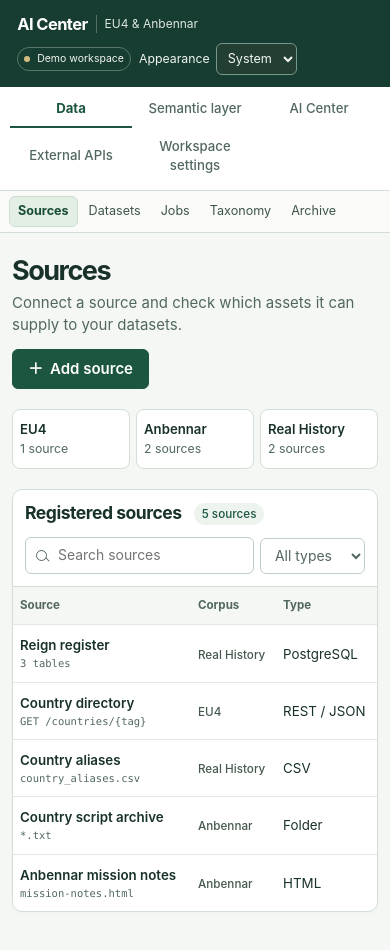
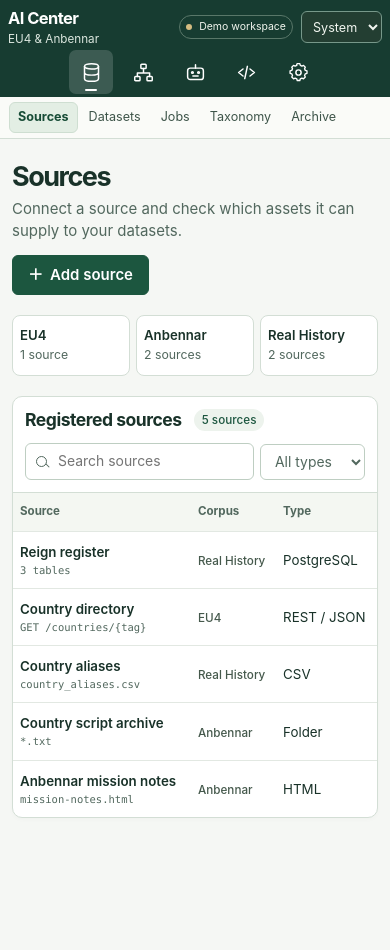
Before and after one commit to Julian-jh/Eu4-Anbennar-Agent, a plain HTML site: page ai-center-frontend/index.html in a window 390 px wide. After the commit the page ends 869 px from the top, so only its background shows below. Drawn offline with Linux system fonts and the light colour scheme.

Commit message:
feat(navigation): place accessible area icons in the workspace header

```diff
--- a/ai-center-frontend/app.js
+++ b/ai-center-frontend/app.js
@@ -3,8 +3,30 @@
   if (!root) return;
   const $ = (id) => root.querySelector('#ac-' + id);
   const all = (selector) => Array.from(root.querySelectorAll(selector));
-  const symbols = {'database':'▤','git-fork':'⑂','sliders-horizontal':'☷','activity':'∿','cable':'⇄','settings':'⚙︎'};
-  all('.ac-icon i').forEach(icon => {icon.dataset.fallback = symbols[icon.dataset.lucide] || '';});
+  const areaButtons = all('.ac-primary-nav [data-area]');
+  let touchHintTimer;
+  function clearTouchHint() {
+    clearTimeout(touchHintTimer);
+    for (const button of areaButtons) delete button.dataset.touchLabel;
+  }
+  for (const button of areaButtons) {
+    button.addEventListener('pointerenter',() => {delete button.dataset.dismissed;});
+    button.addEventListener('focus',() => {delete button.dataset.dismissed;});
+    button.addEventListener('pointerup',event => {
+      if (event.pointerType !== 'touch') return;
+      clearTouchHint();
+      delete button.dataset.dismissed;
+      button.dataset.touchLabel = '';
+      touchHintTimer = setTimeout(clearTouchHint,1500);
+    });
+  }
+  root.addEventListener('pointerdown',clearTouchHint);
+  document.addEventListener('keydown',event => {
+    if (event.key === 'Escape') {
+      clearTouchHint();
+      for (const button of areaButtons) button.dataset.dismissed = '';
+    }
+  });
   const navigation = {
     data: [['catalog','Sources','sources'],['datasets','Datasets','lifecycle'],['jobs','Jobs','lifecycle'],['taxonomy','Taxonomy','lifecycle'],['archive','Archive','lifecycle']],
     semantic: [['overview','Model overview','semantic'],['mappings','Field mappings','semantic'],['validation','Validation','semantic']],
@@ -217,7 +239,7 @@
     for (const button of all('[data-area]')) {
       if (button.dataset.area === route.area) {
         button.setAttribute('aria-current','true');
-        $('sections').setAttribute('aria-label',button.textContent.trim() + ' sections');
+        $('sections').setAttribute('aria-label',button.getAttribute('aria-label') + ' sections');
       } else button.removeAttribute('aria-current');
     }
     for (const button of all('[data-section]')) {
--- a/ai-center-frontend/data-menu/data-menu.css
+++ b/ai-center-frontend/data-menu/data-menu.css
@@ -4,12 +4,11 @@
   --rail-pad: max(16px, calc((100vw - 1460px) / 2));
   display: grid;
   grid-template-columns: calc(var(--rail-width) + var(--rail-pad)) minmax(0,1fr);
-  grid-template-rows: auto 1fr;
+  grid-template-rows: 1fr;
   min-height: calc(100vh - 72px);
 }
-.dm-layout .ac-primary-nav { grid-column: 1 / -1; }
 .dm-layout .ac-secondary-nav {
-  grid-column: 1; grid-row: 2; flex-direction: column; justify-content: flex-start;
+  grid-column: 1; grid-row: 1; flex-direction: column; justify-content: flex-start;
   padding: 30px 14px 30px var(--rail-pad); gap: 3px;
   border: 0; border-right: 1px solid var(--line); background: #fafbf8;
 }
@@ -32,7 +31,7 @@
 .dm-layout [data-section=archive]::before { content: '▣'; }
 .dm-layout .ac-subnav:hover { background: #f0f4ed; }
 .dm-layout .ac-subnav[aria-current=page] { background: #e3eee4; border-color: #cedeD1; color: #174c36; box-shadow: none; }
-.dm-layout main { grid-column: 2; grid-row: 2; width: 100%; max-width: 1340px; padding: clamp(24px,3vw,46px) clamp(22px,3.6vw,64px) 64px; }
+.dm-layout main { grid-column: 2; grid-row: 1; width: 100%; max-width: 1340px; padding: clamp(24px,3vw,46px) clamp(22px,3.6vw,64px) 64px; }
 .dm-layout h1 { font-size: clamp(1.8rem,2.7vw,2.5rem); }
 .dm-subtitle { margin-top: 6px; color: var(--muted); }
 .dm-head,.dm-toolbar,.dm-actions,.dm-tabs { display: flex; align-items: center; gap: 10px; flex-wrap: wrap; }
@@ -102,7 +101,7 @@
 .dm-source-feedback:empty { display: none; }
 .dm-catalog-browser { min-width: 0; }
 .dm-folder-rail {
-  min-width: 0; grid-column: 2; grid-row: 2; padding: 26px 10px;
+  min-width: 0; grid-column: 2; grid-row: 1; padding: 26px 10px;
   border-inline-end: 1px solid var(--line); background: var(--paper);
 }
 .dm-layout:has(> .dm-folder-rail:not([hidden])) {
--- a/ai-center-frontend/index.html
+++ b/ai-center-frontend/index.html
@@ -35,17 +35,17 @@
 <div id="ac-workbench" aria-label="AI Center demo workspace">
 
 <header class="ac-top">
-  <div class="ac-topgroup"><strong class="ac-brand"><span class="ac-mark" aria-hidden="true"><span></span><span></span><span></span></span>AI Center</strong><span class="ac-project">EU4 &amp; Anbennar</span></div>
-  <div class="ac-topgroup"><span class="ac-sample">Demo workspace</span><label class="ac-theme-picker"><span>Appearance</span><select id="ac-theme" aria-label="Appearance"><option value="system">System</option><option value="light">Light</option><option value="dark">Dark</option></select></label><span class="ac-person"><span class="ac-avatar" aria-hidden="true">W</span>Workspace owner</span></div>
+  <div class="ac-topgroup ac-identity"><strong class="ac-brand" aria-label="AI Center"><span class="ac-mark" aria-hidden="true"><span></span><span></span><span></span></span><span class="ac-brand-name">AI Center</span></strong><span class="ac-project">EU4 &amp; Anbennar</span></div>
+  <nav class="ac-primary-nav" aria-label="Main areas">
+    <button type="button" class="ac-nav" data-area="data" aria-label="Data" aria-current="true"><svg viewBox="0 0 24 24" aria-hidden="true"><ellipse cx="12" cy="5" rx="8" ry="3"/><path d="M4 5v14c0 1.7 3.6 3 8 3s8-1.3 8-3V5M4 12c0 1.7 3.6 3 8 3s8-1.3 8-3"/></svg><span class="ac-nav-label" aria-hidden="true">Data</span></button>
+    <button type="button" class="ac-nav" data-area="semantic" aria-label="Semantic layer"><svg viewBox="0 0 24 24" aria-hidden="true"><rect x="9" y="2.5" width="6" height="5" rx="1"/><path d="M12 7.5v5m-7 4v-4h14v4"/><rect x="2" y="16.5" width="6" height="5" rx="1"/><rect x="16" y="16.5" width="6" height="5" rx="1"/></svg><span class="ac-nav-label" aria-hidden="true">Semantic layer</span></button>
+    <button type="button" class="ac-nav" data-area="ai" aria-label="AI Center"><svg viewBox="0 0 24 24" aria-hidden="true"><rect x="3" y="7" width="18" height="13" rx="3"/><path d="M12 3v4M9 16h6"/><circle cx="8.5" cy="12" r="1"/><circle cx="15.5" cy="12" r="1"/></svg><span class="ac-nav-label" aria-hidden="true">AI Center</span></button>
+    <button type="button" class="ac-nav" data-area="api" aria-label="External APIs"><svg viewBox="0 0 24 24" aria-hidden="true"><path d="m8 8-5 4 5 4m8-8 5 4-5 4m-3-11-3 14"/></svg><span class="ac-nav-label" aria-hidden="true">External APIs</span></button>
+    <button type="button" class="ac-nav" data-area="settings" aria-label="Workspace settings"><svg viewBox="0 0 24 24" aria-hidden="true"><path d="m9.8 3 .6-1h3.2l.6 2.2 2 .9 2-.9 2.2 2.2-.9 2 .9 2 2.1.6v3.1l-2.1.6-.9 2 .9 2-2.2 2.2-2-.9-2 .9-.6 2.1h-3.2l-.6-2.1-2-.9-2 .9-2.2-2.2.9-2-.9-2-2.1-.6V11l2.1-.6.9-2-.9-2 2.2-2.2 2 .9 2-.9Z" transform="translate(1 0) scale(.92)"/><circle cx="12" cy="12" r="3"/></svg><span class="ac-nav-label" aria-hidden="true">Workspace settings</span></button>
+  </nav>
+  <div class="ac-topgroup ac-utilities"><span class="ac-sample">Demo workspace</span><label class="ac-theme-picker"><span>Appearance</span><select id="ac-theme" aria-label="Appearance"><option value="system">System</option><option value="light">Light</option><option value="dark">Dark</option></select></label><span class="ac-person"><span class="ac-avatar" aria-hidden="true">W</span>Workspace owner</span></div>
 </header>
 <div class="ac-shell">
-  <nav class="ac-primary-nav" aria-label="Main areas">
-    <button type="button" class="ac-nav" data-area="data" aria-current="true"><span class="ac-icon" aria-hidden="true"><i data-lucide="database"></i></span>Data</button>
-    <button type="button" class="ac-nav" data-area="semantic"><span class="ac-icon" aria-hidden="true"><i data-lucide="git-fork"></i></span>Semantic layer</button>
-    <button type="button" class="ac-nav" data-area="ai"><span class="ac-icon" aria-hidden="true"><i data-lucide="sliders-horizontal"></i></span>AI Center</button>
-    <button type="button" class="ac-nav" data-area="api"><span class="ac-icon" aria-hidden="true"><i data-lucide="cable"></i></span>External APIs</button>
-    <button type="button" class="ac-nav" data-area="settings"><span class="ac-icon" aria-hidden="true"><i data-lucide="settings"></i></span>Workspace settings</button>
-  </nav>
   <nav class="ac-secondary-nav" aria-label="Data sections" id="ac-sections"><span class="dm-rail-title" aria-hidden="true">Data workspace</span></nav>
   <aside id="ac-folder-rail" class="dm-folder-rail" aria-label="Dataset catalog navigation" hidden></aside>
   <main aria-label="AI Center work area">
--- a/ai-center-frontend/styles.css
+++ b/ai-center-frontend/styles.css
@@ -32,7 +32,10 @@ code,.ac-mono { font: .93em/1.5 "Cascadia Mono",Consolas,monospace; overflow-wra
 .sr-only { position: absolute; width: 1px; height: 1px; margin: -1px; padding: 0; overflow: hidden; clip-path: inset(50%); white-space: nowrap; border: 0; }
 #ac-workbench { --gutter: max(clamp(16px,4.4vw,72px),calc((100vw - 1320px)/2)); min-height: 100vh; }
 .ac-top,.ac-topgroup,.ac-brand,.ac-person,.ac-inline,.ac-actions,.ac-blockhead,.ac-pagehead,.ac-picker,.catalog-tools,.catalog-filter { display: flex; align-items: center; }
-.ac-top { min-height: 72px; justify-content: space-between; gap: 18px; padding: 12px var(--gutter); background: var(--deep); color: #fff; }
+.ac-top {
+  position: relative; z-index: 4; display: grid; grid-template-columns: minmax(max-content,1fr) auto minmax(max-content,1fr);
+  min-height: 72px; gap: 18px; padding: 10px var(--gutter); background: var(--deep); color: #fff;
+}
 .ac-topgroup { gap: 19px; }
 .ac-brand { gap: 11px; font-size: 1.28rem; font-weight: 650; letter-spacing: -.035em; white-space: nowrap; }
 .ac-mark { display: inline-flex; align-items: end; justify-content: center; gap: 3px; width: 34px; height: 34px; padding: 8px; border: 1px solid #91af9d; border-radius: 8px; }
@@ -45,15 +48,32 @@ code,.ac-mono { font: .93em/1.5 "Cascadia Mono",Consolas,monospace; overflow-wra
 .ac-avatar { display: grid; place-items: center; width: 28px; height: 28px; border-radius: 50%; background: #d9e3d8; color: #2b4b3c; font-weight: 700; font-size: .78rem; }
 .ac-sample { display: inline-flex; gap: 7px; align-items: center; border: 1px solid #597769; border-radius: 20px; color: #f1f5ee; font-size: .78rem; padding: 4px 10px; white-space: nowrap; }
 .ac-sample::before { content: ""; width: 6px; height: 6px; border-radius: 50%; background: var(--gold); }
-.ac-primary-nav,.ac-secondary-nav { display: flex; flex-wrap: wrap; padding-inline: var(--gutter); }
-.ac-primary-nav { gap: 12px; background: var(--paper); border-bottom: 1px solid var(--line); }
-.ac-nav { display: inline-flex; gap: 8px; align-items: center; justify-content: center; padding: 17px 7px 14px; border: 0; border-bottom: 3px solid transparent; background: transparent; font-weight: 550; color: var(--muted); }
-.ac-nav[aria-current="true"] { border-color: var(--forest); color: var(--forest); font-weight: 670; }
-.ac-nav:hover,.ac-subnav:hover { color: var(--forest); }
-.ac-icon { display: inline-grid; place-items: center; width: 18px; font: 16px/1 "Segoe UI Symbol",Arial,sans-serif; }
-.ac-icon i { font-style: normal; }
-.ac-icon i::before { content: attr(data-fallback); }
-.ac-secondary-nav { gap: 5px; background: #edf2ed; border-bottom: 1px solid var(--line); padding-block: 8px; }
+.ac-primary-nav { display: flex; align-items: center; gap: 4px; }
+.ac-utilities { justify-self: end; }
+.ac-nav {
+  position: relative; display: inline-flex; align-items: center; justify-content: center;
+  width: 44px; height: 44px; padding: 0; border: 0; border-radius: 7px;
+  background: transparent; color: #fff;
+}
+.ac-nav svg { width: 21px; height: 21px; fill: none; stroke: currentColor; stroke-width: 1.7; stroke-linecap: round; stroke-linejoin: round; }
+.ac-nav[aria-current="true"] { background: rgb(255 255 255 / 16%); }
+.ac-nav[aria-current="true"]::after {
+  content: ""; position: absolute; bottom: 3px; width: 12px; height: 2px; border-radius: 2px; background: currentColor;
+}
+.ac-nav:focus-visible { outline: 2px solid #fff; outline-offset: 2px; }
+.ac-nav-label {
+  display: none; position: absolute; z-index: 2; top: 100%; left: 50%; transform: translateX(-50%);
+  width: max-content; padding: 5px 9px; border: 1px solid var(--line); border-radius: 5px;
+  background: var(--paper); color: var(--ink); box-shadow: 0 2px 8px rgb(0 0 0 / 16%);
+  font-size: .82rem; font-weight: 550; line-height: 1.4;
+}
+.ac-nav:not([data-dismissed]):is(:focus-visible,[data-touch-label]) .ac-nav-label { display: block; }
+@media (hover:hover) {
+  .ac-nav:hover { background: rgb(255 255 255 / 12%); }
+  .ac-nav:not([data-dismissed]):hover .ac-nav-label { display: block; }
+}
+.ac-secondary-nav { display: flex; flex-wrap: wrap; padding: 8px var(--gutter); gap: 5px; background: #edf2ed; border-bottom: 1px solid var(--line); }
+.ac-subnav:hover { color: var(--forest); }
 .ac-subnav { border: 1px solid transparent; border-radius: 6px; background: transparent; padding: 5px 12px; color: var(--muted); font-size: .88rem; }
 .ac-subnav[aria-current="page"] { border-color: #cbd9cc; background: #fff; color: var(--forest); font-weight: 650; box-shadow: 0 1px 2px #173c3109; }
 main { margin: 0 auto; padding: clamp(25px,3.8vw,56px) var(--gutter) 64px; min-width: 0; }
@@ -152,24 +172,39 @@ input[type=checkbox],input[type=radio] { accent-color: var(--forest); }
 .se-asset { background: var(--canvas); padding: 8px 10px; border-radius: 5px; }
 .se-footer { border-top: 1px solid var(--line); }
 .se-footer button { margin-left: 3px; }
+@media(min-width: 721px) and (max-width: 1080px) {
+  .ac-top { padding-inline: clamp(12px,2.5vw,28px); gap: 12px; }
+  .ac-topgroup { gap: 12px; }
+  .ac-theme-picker > span { display: none; }
+}
+@media(min-width: 721px) and (max-width: 940px) {
+  .ac-identity { display: grid; gap: 0; justify-items: start; }
+  .ac-identity .ac-project { padding-left: 36px; border: 0; font-size: .78rem; }
+  .ac-identity .ac-brand { gap: 8px; font-size: 1.12rem; }
+  .ac-identity .ac-mark { width: 28px; height: 28px; padding: 6px; }
+}
 @media(max-width: 800px) {
-  .ac-primary-nav { gap: 4px; }
-  .ac-nav { font-size: .88rem; padding-inline: 5px; }
   .ac-person { display: none; }
   .catalog-filter { gap: 6px; }
   .ac-data td,.ac-data th { padding: 11px 12px; }
 }
+@media(max-width: 720px) {
+  .ac-top {
+    grid-template-columns: minmax(0,1fr) auto; grid-template-areas: "brand tools" "nav nav";
+    min-height: 0; gap: 2px 8px; padding: 6px clamp(8px,2vw,15px) 3px;
+  }
+  .ac-identity { grid-area: brand; }
+  .ac-utilities { grid-area: tools; }
+  .ac-primary-nav { grid-area: nav; justify-self: center; gap: clamp(3px,2vw,16px); }
+  .ac-nav:last-child .ac-nav-label { left: auto; right: 0; transform: none; }
+}
 @media(max-width: 620px) {
-  .ac-top { min-height: 57px; }
   .ac-brand { font-size: 1.1rem; }
   .ac-topgroup { gap: 8px; }
-  .ac-project { padding-left: 8px; font-size: .8rem; }
-  .ac-primary-nav { display: grid; grid-template-columns: repeat(3,minmax(0,1fr)); padding: 5px 10px; gap: 2px; }
-  .ac-nav { padding: 7px 0; text-align: center; border-bottom-width: 2px; }
+  .ac-theme-picker > span { display: none; }
   .ac-secondary-nav { padding: 6px 10px; gap: 0; }
   .ac-subnav { padding: 5px 7px; font-size: .81rem; }
   .ac-page { gap: 16px; }
-  .ac-icon { display: none; }
   .corpus-grid { gap: 6px; }
   .corpus-grid button { padding: 10px 7px; gap: 6px; }
   .corpus-icon { display: none; }
@@ -189,9 +224,12 @@ input[type=checkbox],input[type=radio] { accent-color: var(--forest); }
   .ac-sample { font-size: .7rem; padding: 3px 6px; }
   .se-header,.se-body,.se-footer,.se-steps { padding-inline: 14px; }
 }
+@media(max-width: 480px) {
+  .ac-identity { display: grid; gap: 0; justify-items: start; }
+  .ac-identity .ac-mark { display: none; }
+  .ac-project { padding: 0; border: 0; font-size: .78rem; }
+}
 @media(max-width: 390px) {
-  .ac-top { gap: 6px; }
-  .ac-top .ac-mark { display: none; }
   .ac-source-table th:nth-child(4),.ac-source-table td:nth-child(4) { display: none; }
 }
 @media(pointer:coarse) {
--- a/ai-center-frontend/theme.css
+++ b/ai-center-frontend/theme.css
@@ -24,10 +24,6 @@
 }
 .ac-top #ac-theme:focus-visible { outline-color: #a3dfbf; }
 @media (pointer: coarse) { .ac-top #ac-theme { min-height: 44px; } }
-@media (max-width: 620px) {
-  .ac-top { flex-wrap: wrap; }
-  .ac-topgroup:has(#ac-theme) { flex-wrap: wrap; }
-}
 
 :root[data-theme="dark"] {
   color-scheme: dark;
```
Also changed, not shown: 2 other files.
